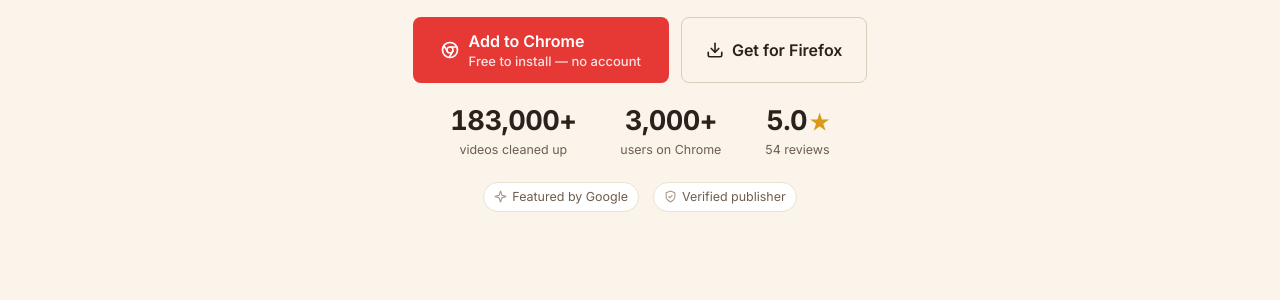
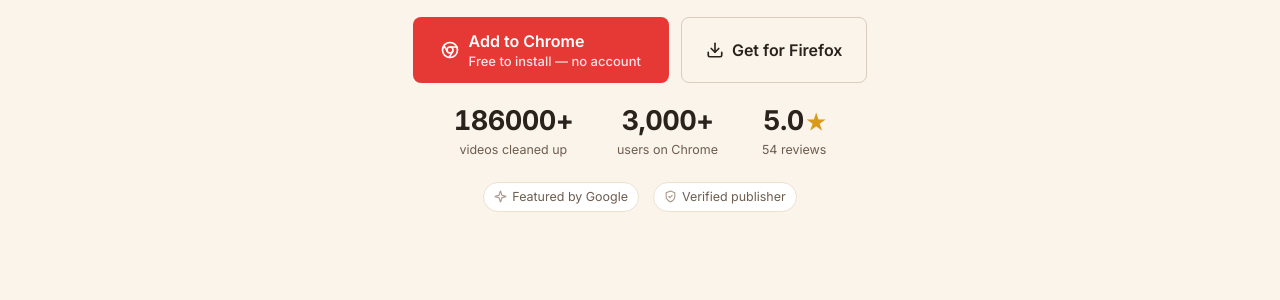
Before and after one commit to dominic-lam/tidywl-site, a Jekyll site: the page built from index.html, in a window 1280 px wide and 900 px high, scrolled down 360 px. Shown: the part 156-456 px from the top of the window. Built offline with Jekyll 4.4.1, drawn with Linux system fonts in a browser that asks for light colours.

Commit message:
chore: update usage total (auto)

```diff
--- a/_data/usage.yml
+++ b/_data/usage.yml
@@ -2,6 +2,6 @@
 # deletedTotal is a FLOOR, rounded down to the nearest 1,000, because every
 # place that renders it says "over". deletedRaw is the unrounded value the
 # monotonic guard compares against on the next run.
-deletedTotal: "183,000"
-deletedRaw: 183200
+deletedTotal: "186000"
+deletedRaw: 186111
 lastUpdated: "2026-09-01"
```
